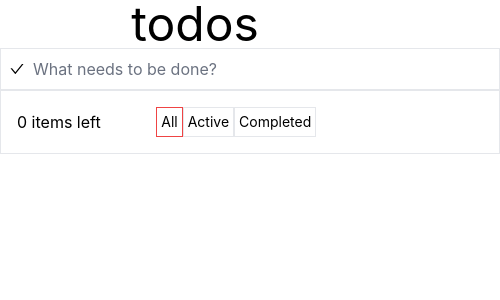
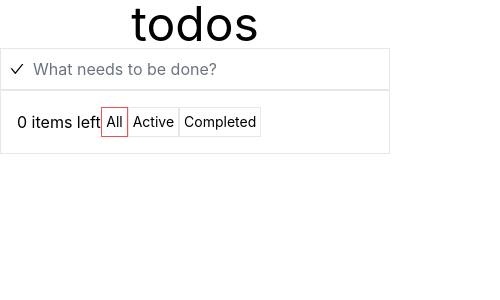
Before and after one commit to L-Ryland/todo-mvc, a React (Vite) app: page / in a window 390 px wide. Shown: the top 300 px of the page, 500 px wide, since content can reach past the window. Built offline with nearby package versions, Linux system fonts and the light colour scheme.

Commit message:
chore: add flowbite support

```diff
--- a/package.json
+++ b/package.json
@@ -21,6 +21,8 @@
     "@tanstack/react-query-devtools": "^4.35.3",
     "axios": "^1.5.0",
     "dayjs": "^1.11.9",
+    "flowbite": "^1.8.1",
+    "flowbite-react": "^0.6.1",
     "lodash": "^4.17.21",
     "react": "^18.2.0",
     "react-dom": "^18.2.0",
--- a/src/App.tsx
+++ b/src/App.tsx
@@ -27,8 +27,8 @@ function App() {
   }, [mode, todos]);
   return (
     <QueryClientProvider client={queryClient}>
-      <h1 className="text-5xl">todos</h1>
-      <div className="border w-[500px] m-auto">
+      <h1 className="text-5xl w-full">todos</h1>
+      <div className="border w-full lg:w-[500px] m-auto">
         <NewTodo />
         {todosToDisplay.map((todo) => (
           <TodoItem key={todo.id} {...todo} />
--- a/tailwind.config.cjs
+++ b/tailwind.config.cjs
@@ -1,6 +1,10 @@
 /** @type {import('tailwindcss').Config} */
 module.exports = {
-  content: ["./index.html", "./src/**/*.{js,ts,jsx,tsx}"],
+  content: [
+    "./index.html",
+    "./src/**/*.{js,ts,jsx,tsx}",
+    "node_modules/flowbite-react/**/*.{js,jsx,ts,tsx}",
+  ],
   theme: {
     extend: {
       colors: {
@@ -13,5 +17,5 @@ module.exports = {
       },
     },
   },
-  plugins: [require("@tailwindcss/forms")],
+  plugins: [require("@tailwindcss/forms"), require("flowbite/plugin")],
 };
```
Also changed, not shown: 1 other file (tests, documents, lock files or other folders).
